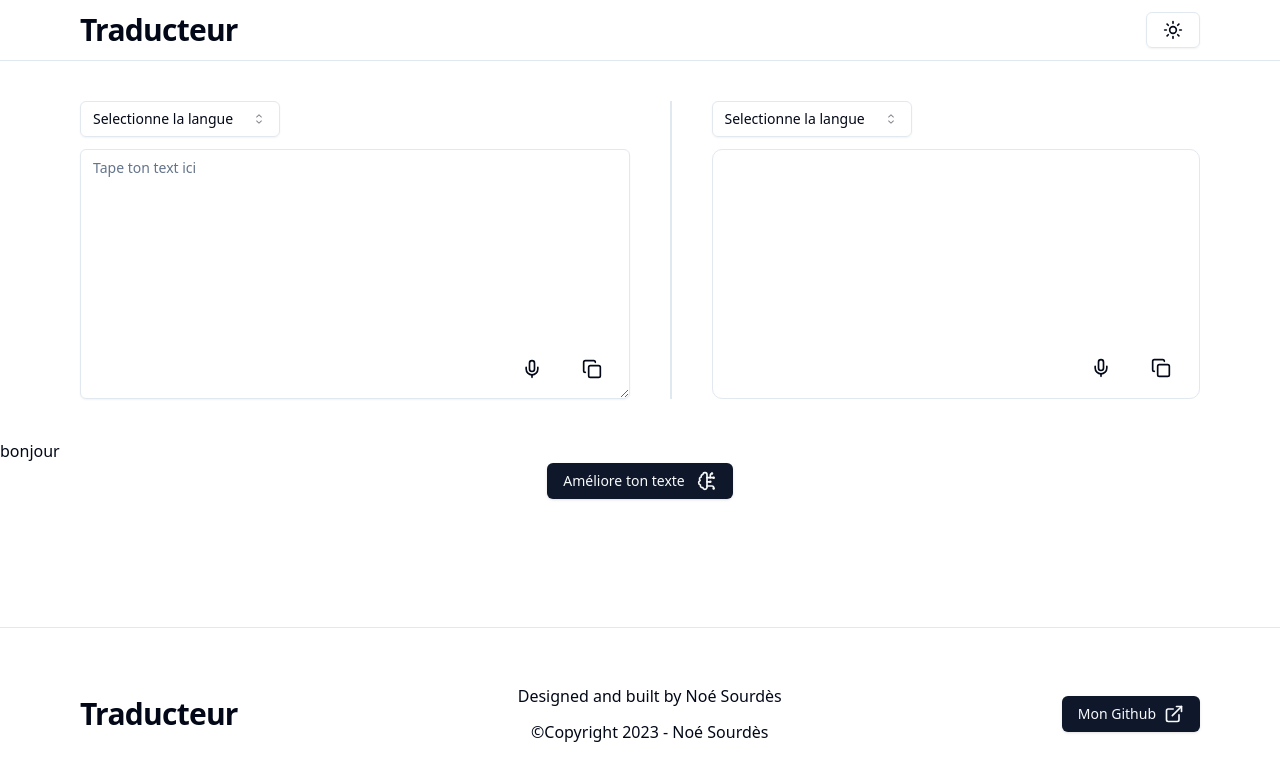
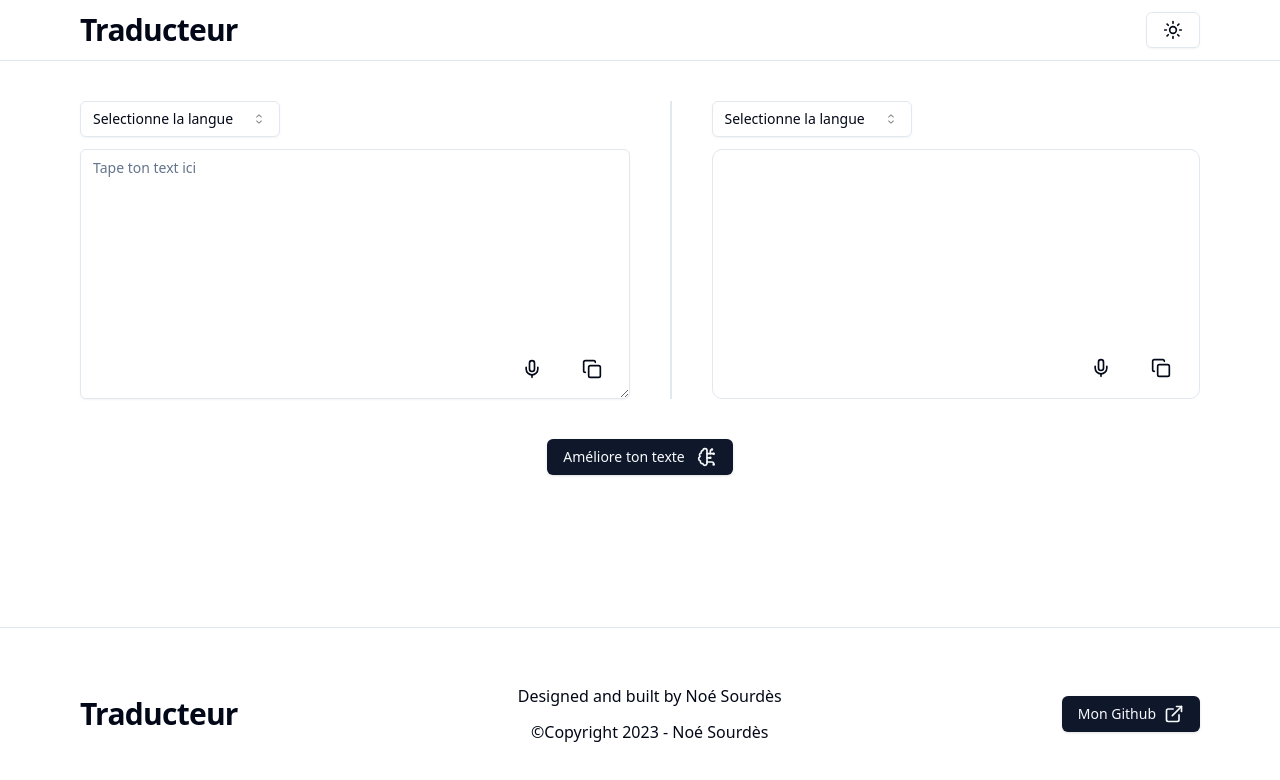
Before and after one commit to NoeSourdes/traducteur-final, a Next.js app: page / in a window 1280 px wide. Shown: the top 780 px of the page. Built offline with nearby package versions, Linux system fonts and the light colour scheme.

Commit message:
avancement traducteur

```diff
--- a/src/pages/landing-page.view.tsx
+++ b/src/pages/landing-page.view.tsx
@@ -6,7 +6,6 @@ export const LandingPageView = () => {
   return (
     <div>
       <Traducteur />
-      bonjour
       <Upgrade />
     </div>
   );
```
